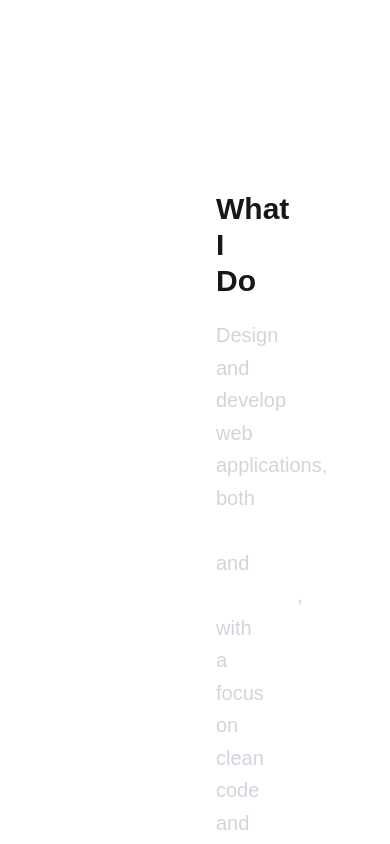
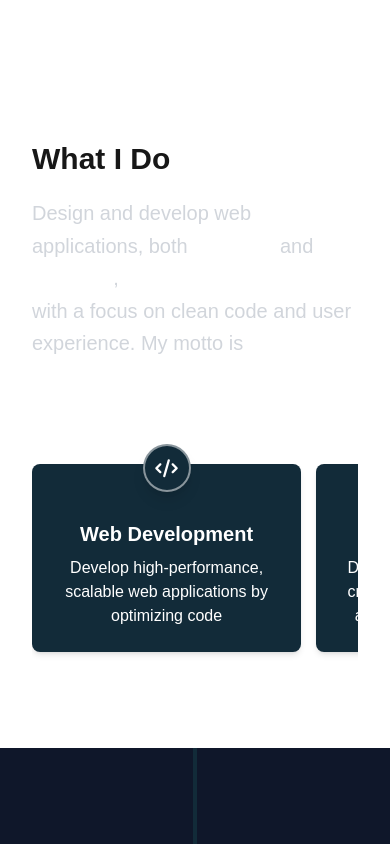
Before and after one commit to Mukkun007/PORTFOLIO-LOVA, a Next.js app: page / in a window 390 px wide. Shown: the part 980-1824 px from the top of the page. Built offline with nearby package versions, Linux system fonts and the light colour scheme.

Commit message:
responsive About

```diff
--- a/src/components/About.tsx
+++ b/src/components/About.tsx
@@ -27,11 +27,9 @@ const About = () => {
   ];
 
   return (
-    <div className="skills flex flex-wrap ml-[200px] mr-[220px] mt-[50px]">
-      {/* Partie de gauche */}
-      <div
-        className={`w-full md:w-1/2 p-4 ${cards.length > 2 ? "mt-10" : "mt-5"}`}
-      >
+    <div className="skills flex flex-wrap mx-4 lg:mx-[200px] mt-10">
+      {/* Partie gauche */}
+      <div className="w-full md:w-1/2 p-4">
         <h2 className="font-bold text-3xl">{t("about.what")}</h2>
         <h3 className="text-xl leading-relaxed text-gray-300 mt-5">
           {t("about.desc.p1")}
@@ -58,15 +56,20 @@ const About = () => {
           // Swiper si plus de 2 cartes
           <div className="relative overflow-hidden">
             <Swiper
-              spaceBetween={15} // Espace réduit entre les cartes pour voir la suivante
-              slidesPerView={2.2} // Affiche 2 cartes et une partie de la 3e
-              grabCursor={true} // Curseur amélioré
+              spaceBetween={15}
+              slidesPerView={1.2} // Mieux adapté pour mobile
+              breakpoints={{
+                640: { slidesPerView: 1.5 },
+                768: { slidesPerView: 2 },
+                1024: { slidesPerView: 2.2 },
+              }}
+              grabCursor={true}
               className="w-full"
             >
               {cards.map((card, index) => (
                 <SwiperSlide
                   key={index}
-                  className="bg-[#122b39] rounded-lg shadow-md p-6 w-[240px] flex-shrink-0 relative"
+                  className="bg-[#122b39] rounded-lg shadow-md p-6 w-[220px] flex-shrink-0 relative"
                 >
                   <div className="absolute top-[-20px] left-1/2 transform -translate-x-1/2">
                     <div className="bg-[#122b39] text-white w-12 h-12 rounded-full flex items-center justify-center shadow-lg border-2 border-white border-opacity-50">
@@ -89,13 +92,13 @@ const About = () => {
           </div>
         ) : (
           // Affichage flex normal si ≤ 2 cartes
-          <div className="flex gap-4">
+          <div className="flex flex-col sm:flex-row gap-4">
             {cards.map((card, index) => (
               <div
                 key={index}
                 className="flex-1 bg-[#122b39] rounded-lg shadow-md p-6 relative"
               >
-                {/* Icône positionnée en absolute et centrée */}
+                {/* Icône centrée */}
                 <div className="absolute top-[-20px] left-1/2 transform -translate-x-1/2">
                   <div className="bg-[#122b39] text-white w-12 h-12 rounded-full flex items-center justify-center shadow-lg border-2 border-white border-opacity-50">
                     <i className={`fa-solid ${card.icon} text-lg`}></i>
```
